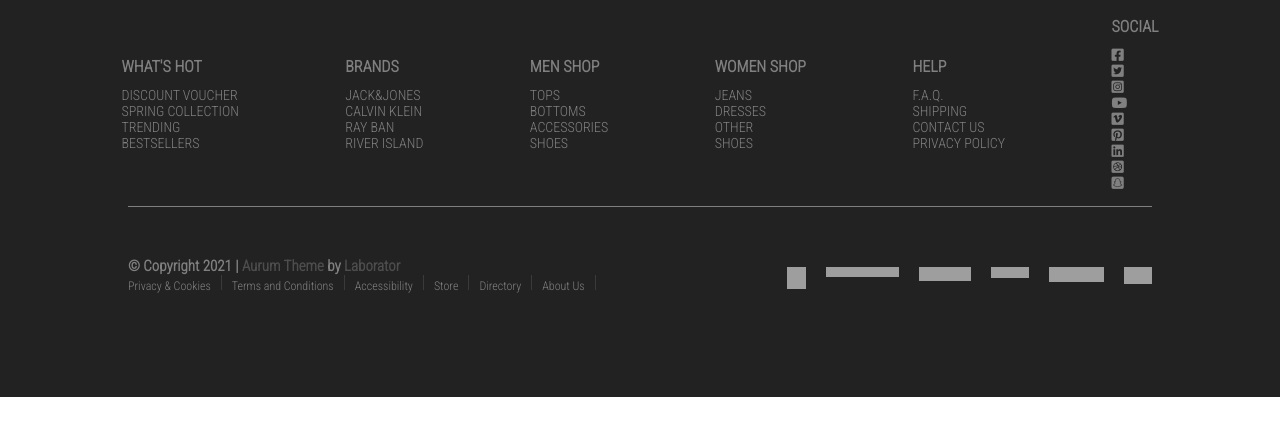
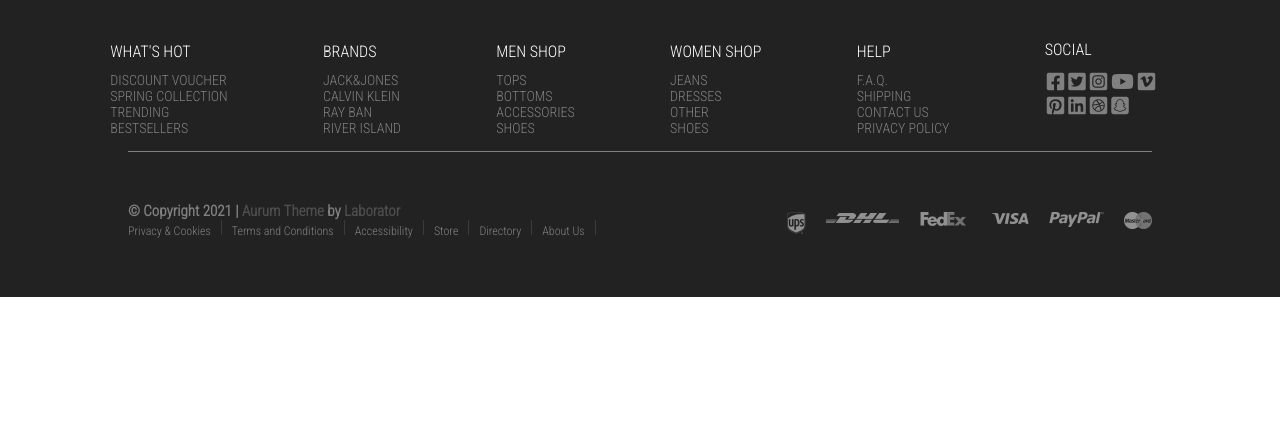
Before and after one commit to nghiapt13/final-project, a plain HTML site: page index.html in a window 1280 px wide. Shown: the part 111-546 px from the top of the page. Drawn offline with Linux system fonts and the light colour scheme; grey boxes are pictures that could not be loaded.

Commit message:
make changes

```diff
--- a/index.html
+++ b/index.html
@@ -7,11 +7,12 @@
     <meta name="viewport" content="width=device-width, initial-scale=1.0">
     <link rel="stylesheet" href="./src/css/style.css">
     <link rel="preconnect" href="https://fonts.googleapis.com">
+    <link rel="shortcut icon" href="./src/img/favicon-1.png" type="image/x-icon">
     <link href="https://fonts.googleapis.com/css2?family=Roboto+Condensed:wght@300&display=swap" rel="stylesheet">
     <link rel="stylesheet" href="https://cdnjs.cloudflare.com/ajax/libs/font-awesome/6.2.0/css/all.min.css"
         integrity="sha512-xh6O/CkQoPOWDdYTDqeRdPCVd1SpvCA9XXcUnZS2FmJNp1coAFzvtCN9BmamE+4aHK8yyUHUSCcJHgXloTyT2A=="
         crossorigin="anonymous" referrerpolicy="no-referrer" />
-    <title>AURUM</title>
+    <title>AURUM by NghiaPT</title>
 </head>
 
 <body>
@@ -83,7 +84,9 @@
         </div>
     </header>
     <div class="wrapper">
-        <div class="content"></div>
+        <div class="content">
+
+        </div>
     </div>
     <footer class="footer">
         <div class="container">
@@ -154,14 +157,14 @@
                         <br>
                         <ul class="list__menu">
                             <li>
-                                <a href="https://www.facebook.com/Nghia.PT21" title="Facebook">
+                                <a href="https://www.facebook.com/Nghia.PT21" target="_blank" title="Facebook">
                                     <i class="fa-brands fa-square-facebook"></i>
                                 </a>
                             </li>
-                            <li><a href="https://twitter.com/nghia_pt21" title="Twitter">
+                            <li><a href="https://twitter.com/nghia_pt21" target="_blank" title="Twitter">
                                     <i class="fa-brands fa-square-twitter"></i>
                                 </a></li>
-                            <li><a href="https://www.instagram.com/hiam.nghia/" title="Instagram">
+                            <li><a href="https://www.instagram.com/hiam.nghia/" target="_blank" title="Instagram">
                                     <i class="fa-brands fa-square-instagram"></i>
                                 </a></li>
                             <li><a href="#" title="Youtube">
@@ -203,37 +206,37 @@
                     <ul class="payment-methods">
                         <li>
                             <a href="#">
-                                <img src="https://themes.laborator.co/aurum/fashion/wp-content/uploads/2016/04/ups.png"
+                                <img src="/src/img/ups.png"
                                     loading="lazy" alt="ups" width="19" height="22">
                             </a>
                         </li>
                         <li>
                             <a href="#">
-                                <img src="https://themes.laborator.co/aurum/fashion/wp-content/uploads/2016/04/dhl.png"
+                                <img src="/src/img/dhl.png"
                                     loading="lazy" alt="dhl" width="73" height="10">
                             </a>
                         </li>
                         <li>
                             <a href="#">
-                                <img src="https://themes.laborator.co/aurum/fashion/wp-content/uploads/2016/04/fedex.png"
+                                <img src="/src/img/fedex.png"
                                     loading="lazy" alt="fedex" width="52" height="14">
                             </a>
                         </li>
                         <li>
                             <a href="#">
-                                <img src="https://themes.laborator.co/aurum/fashion/wp-content/uploads/2016/04/visa.png"
+                                <img src="/src/img/visa.png"
                                     loading="lazy" alt="visa" width="38" height="11">
                             </a>
                         </li>
                         <li>
                             <a href="#">
-                                <img src="https://themes.laborator.co/aurum/fashion/wp-content/uploads/2016/04/paypal.png"
+                                <img src="./src/img/paypal.png"
                                     loading="lazy" alt="paypal" width="55" height="15">
                             </a>
                         </li>
                         <li>
                             <a href="#">
-                                <img src="https://themes.laborator.co/aurum/fashion/wp-content/uploads/2016/04/mastercard.png"
+                                <img src="./src/img/mastercard.png"
                                     loading="lazy" alt="mastercard" width="28" height="17">
                             </a>
                         </li>
--- a/src/css/style.css
+++ b/src/css/style.css
@@ -6,7 +6,7 @@
 html{
     font-size: 62.5%;
     font-family: 'Roboto Condensed', sans-serif;
-
+    box-sizing: border-box;
 }
 .header_top{
     display: flex;
@@ -30,9 +30,6 @@ html{
     color: white;
     transition: 0.3s;
 }
-/* .header_top_right{
-    padding
-} */
 .header__bot{
     margin-top: 2rem;
 }
@@ -82,9 +79,12 @@ html{
 }
 .footer{
     background-color: #222222;
-    height: 40rem;
+    height: 30rem;
     color:grey;
     font-weight: 300;
+}
+.footer .container{
+    padding-top: 2.5rem;
 }
 .footer__top{
     display: flex;
@@ -110,8 +110,21 @@ html{
     text-decoration:underline;
     transition: 0.3s;
 }
-.list__menu i{
-
+.list_6{
+    width: 12rem;
+    margin-right: 0.5rem;
+}
+.list_6 h3{
+    margin-top: -2rem;
+}
+.list_6 li{
+    float: left;
+    font-size: 2rem;
+    padding: 0 2px;
+}
+.list__container h3{
+    color: #fff;
+    font-weight: 300;
 }
 .footer__bot{
     border-top: 0.1rem solid grey;
@@ -163,3 +176,12 @@ html{
     float: left;
     margin-left: 2rem;
 }
+.payment-methods img{
+    vertical-align: middle;
+}
+.payment-methods li a{
+    opacity: .5;
+}
+.payment-methods li a:hover{
+    opacity: 1;
+}
```
Also changed, not shown: src/img/dhl.png (added), src/img/favicon-1.png (added), src/img/fedex.png (added), src/img/mastercard.png (added), src/img/paypal.png (added), src/img/ups.png (added), src/img/visa.png (added).
